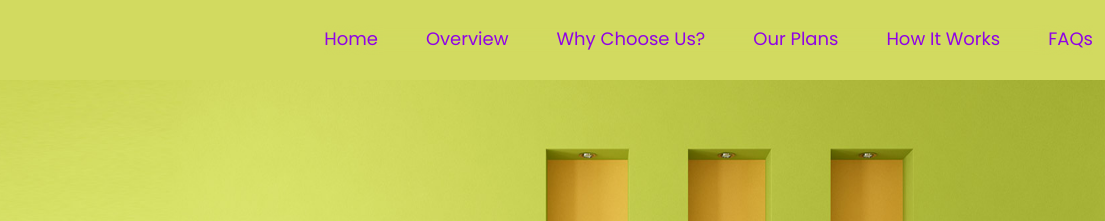
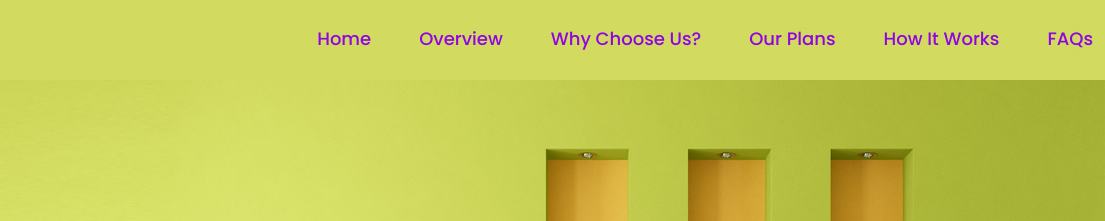
Before and after one commit to radialcode-mohit/bootstrap_decomaster_page, a plain HTML site: page index.html in a window 1280 px wide. Shown: the top 221 px of the page, 175-1280 px from the left. Drawn offline with nearby package versions, Linux system fonts and the light colour scheme; a script that the page names is missing.

```diff
--- a/index.html
+++ b/index.html
@@ -25,27 +25,27 @@
                             src="./assets/images/svg/navlogo.svg" alt="navlogo" class="w-100 max_w_158"></a>
                     <ul id="checked"
                         class="d-flex flex-column flex-xl-row align-items-center mb-0 pos_fixed pos_static h_100vh top_80 start-0 ps-0 w_100 justify-content-center justify-content-xl-between ul_bg_blur unshow transition z-1">
-                        <li class=" me-xl-5"> <a class="ff_poppins fw_400 color_purple fs_md hover_underline" href="#">
+                        <li class=" me-xl-5"> <a class="ff_poppins fw_500 color_purple fs_md hover_underline" href="#">
                                 Home </a></li>
                         <li class=" me-xl-5 mt-5 mt-xl-0"> <a
-                                class="ff_poppins fw_400 color_purple fs_md hover_underline" href="#">
+                                class="ff_poppins fw_500 color_purple fs_md hover_underline" href="#">
                                 Overview </a>
                         </li>
                         <li class=" me-xl-5 mt-5 mt-xl-0"> <a
-                                class="ff_poppins fw_400 color_purple fs_md hover_underline" href="#"> Why
+                                class="ff_poppins fw_500 color_purple fs_md hover_underline" href="#"> Why
                                 Choose Us?
                             </a>
                         </li>
                         <li class=" me-xl-5 mt-5 mt-xl-0"> <a
-                                class="ff_poppins fw_400 color_purple fs_md hover_underline" href="#"> Our
+                                class="ff_poppins fw_500 color_purple fs_md hover_underline" href="#"> Our
                                 Plans </a>
                         </li>
                         <li class=" me-xl-5 mt-5 mt-xl-0"> <a
-                                class="ff_poppins fw_400 color_purple fs_md hover_underline" href="#"> How
+                                class="ff_poppins fw_500 color_purple fs_md hover_underline" href="#"> How
                                 It Works
                             </a>
                         </li>
-                        <li class="mt-5 mt-xl-0"> <a class="ff_poppins fw_400 color_purple fs_md hover_underline"
+                        <li class="mt-5 mt-xl-0"> <a class="ff_poppins fw_500 color_purple fs_md hover_underline"
                                 href="#"> FAQs </a>
                         </li>
                     </ul>
```
